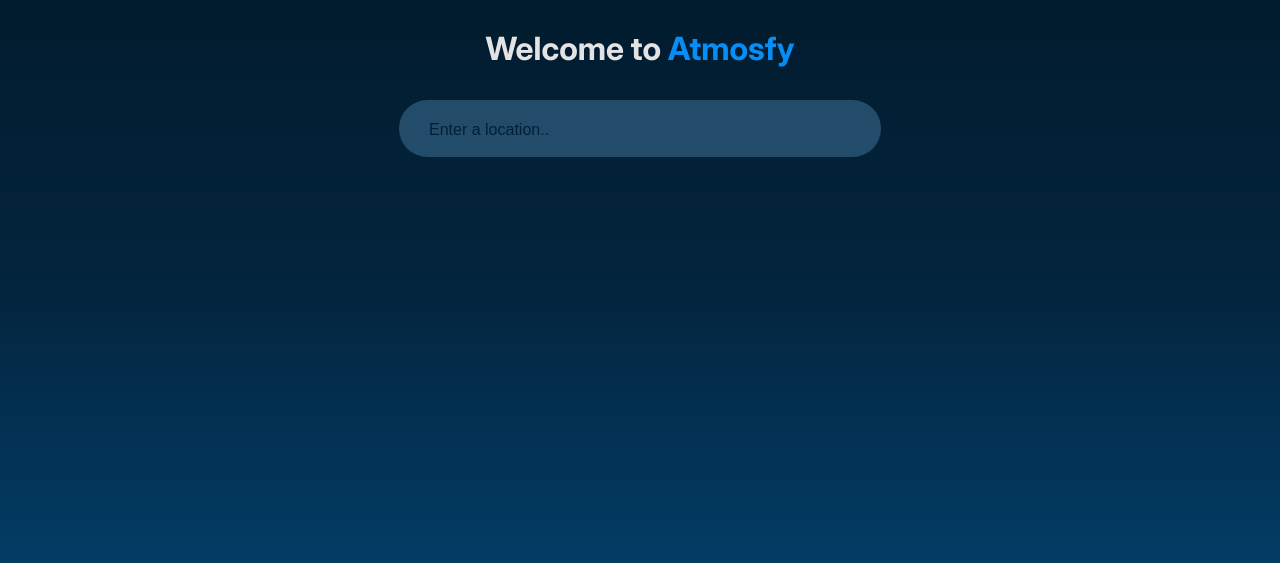
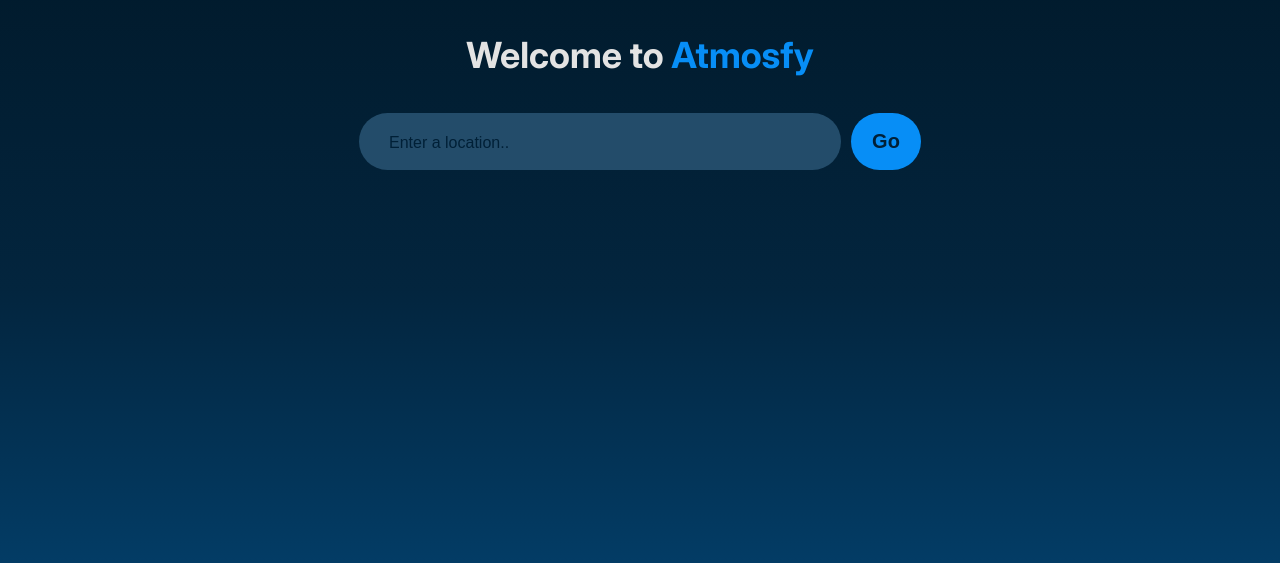
Before and after one commit to Dinozzzo/odin-weather, a plain HTML site: page index.html in a window 1280 px wide. Shown: the part 191-754 px from the top of the page. Drawn offline with Linux system fonts and the light colour scheme; no server answers.

Commit message:
now I can get the value from the form, and get the data from the API

```diff
--- a/index.html
+++ b/index.html
@@ -12,11 +12,12 @@
       <img src="/Blue weather-themed logo design.png" alt="logo" />
       <h1>Atmosfy</h1>
     </header>
-    <body>
-      <div class="intro">
-        <p>Welcome to <span class="brand">Atmosfy</span></p>
+    <main>
+      <p>Welcome to <span class="brand">Atmosfy</span></p>
+      <form class="inputs">
         <input type="text" id="city" placeholder="Enter a location.." />
-      </div>
-    </body>
+        <button type="submit">Go</button>
+      </form>
+    </main>
   </body>
 </html>
--- a/script.js
+++ b/script.js
@@ -1,7 +1,13 @@
+const input = document.querySelector("#city");
+const form = document.querySelector("form");
+
+form.addEventListener("submit", (e) => {
+  e.preventDefault();
+  console.log(input.value);
   async function getWeather() {
     try {
       const response = await fetch(
-      "https://weather.visualcrossing.com/VisualCrossingWebServices/rest/services/timeline/london?key=ZCVASQT97QAJ8KLBMZ7PMRBYX",
+        `https://weather.visualcrossing.com/VisualCrossingWebServices/rest/services/timeline/${input.value}?key=ZCVASQT97QAJ8KLBMZ7PMRBYX`,
       );
       const weatherData = await response.json();
       console.log(weatherData);
@@ -9,5 +15,5 @@ async function getWeather() {
       console.log(error);
     }
   }
-
   getWeather();
+});
--- a/style.css
+++ b/style.css
@@ -21,6 +21,7 @@ body {
   background-size: cover;
   margin: 0;
   height: 100vh;
+  font-family: Inter;
 }
 
 header {
@@ -47,17 +48,16 @@ header h1 {
   z-index: 2;
 }
 
-.intro {
+main {
   display: flex;
   flex-direction: column;
   justify-content: center;
   align-items: center;
 }
 
-.intro p {
-  font-family: Inter;
+main p {
   color: var(--lightgrey);
-  font-size: 32px;
+  font-size: 36px;
   font-weight: bold;
   text-align: center;
 }
@@ -66,7 +66,7 @@ header h1 {
   color: var(--midblue);
 }
 
-.intro input {
+main input {
   width: 450px;
   height: 55px;
   border: none;
@@ -78,7 +78,22 @@ header h1 {
   font-size: 22px;
 }
 
-.intro input::placeholder {
+main button {
+  width: 70px;
+  border: none;
+  border-radius: 30px;
+  background-color: var(--midblue);
+  color: var(--darkblue);
+  font-weight: bold;
+  font-size: 20px;
+}
+
+.inputs {
+  display: flex;
+  gap: 10px;
+}
+
+main input::placeholder {
   font-size: 16px;
   color: var(--darkblue);
 }
```
Lines whose indentation alone changed are shown as unchanged.
